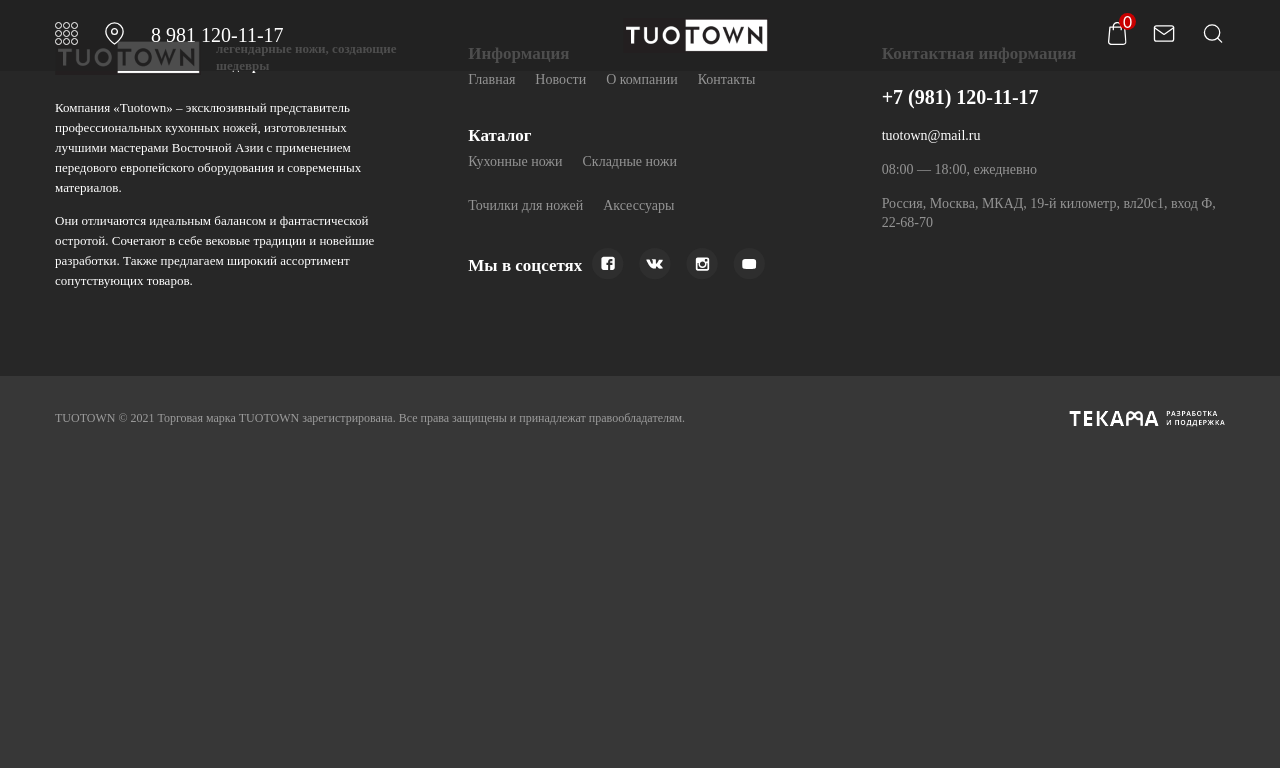
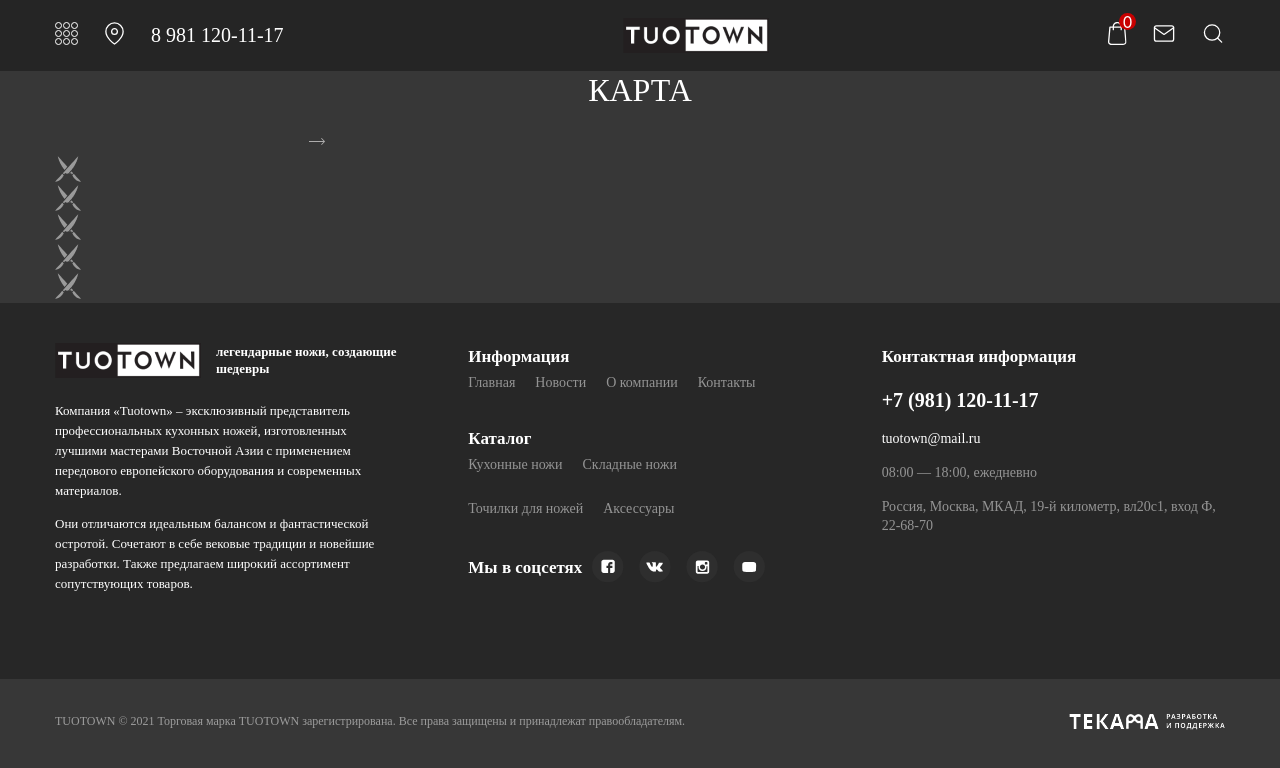
Before and after one commit to Islam-Parchiev/TuoTown, a React (Create React App) app: page /map in a window 1280 px wide. Shown: the top 768 px of the page. Built offline with nearby package versions, Linux system fonts and the light colour scheme.

Commit message:
map-page-html-start

```diff
--- a/src/App.tsx
+++ b/src/App.tsx
@@ -9,7 +9,7 @@ import Footer from './components/Footer/Footer';
 import Catalog from './pages/Catalog/Catalog';
 import Basket from './pages/Basket/Basket';
 import Service from './pages/Service/Service';
-
+import Map from './pages/Map/Map';
 
 const  App:React.FC = () => {
 	const [toggleSidebar,setToggleSidebar] = React.useState<boolean>(false);
@@ -21,6 +21,7 @@ const  App:React.FC = () => {
 				<Route path="/catalog" element={<Catalog toggleSidebar={toggleSidebar} setToggleSidebar={setToggleSidebar}/>}/>
 				<Route path="/basket" element={<Basket toggleSidebar={toggleSidebar} setToggleSidebar={setToggleSidebar}/>}/>
 				<Route path="/service" element={<Service toggleSidebar={toggleSidebar} setToggleSidebar={setToggleSidebar}/>}/>
+				<Route path="/map" element={<Map toggleSidebar={toggleSidebar} setToggleSidebar={setToggleSidebar}/>}/>
 			</Routes>
 			<Footer/>
 		</div>
--- a/src/components/Header/Header.tsx
+++ b/src/components/Header/Header.tsx
@@ -38,7 +38,7 @@ const Header: FC<any> = ({ toggleSidebar, setToggleSidebar }) => {
 							<circle cx="19.5" cy="19.5" r="3" />
 						</svg>
 					</button>
-					<button className={`btn-reset ${styles.header__positionBtn}`}>
+					<Link to="/map" className={styles.header__positionBtn}>
 						<svg
 							width="23"
 							height="23"
@@ -64,7 +64,7 @@ const Header: FC<any> = ({ toggleSidebar, setToggleSidebar }) => {
 								stroke-linejoin="round"
 							/>
 						</svg>
-					</button>
+					</Link>
 					<a href="tel:89811201117" className={styles.header__phone}>
 						8 981 120-11-17
 					</a>
--- /dev/null
+++ b/src/components/MapBody/MapBody.tsx
@@ -0,0 +1,15 @@
+import React from 'react';
+
+import MapNav from '../MapNav/MapNav'
+
+const MapBody: React.FC = () => {
+	return (
+		<div className="Map__body">
+			<div className="container">
+				<MapNav/>
+			</div>
+		</div>
+	)
+}
+
+export default MapBody
--- /dev/null
+++ b/src/components/MapHeader/MapHeader.module.scss
@@ -0,0 +1,15 @@
+.Map__header {
+    text-align: center;
+
+}
+.Map__title {
+
+        color:var(--light-color);
+font-family: Jura;
+font-size: 32px;
+font-style: normal;
+font-weight: 500;
+line-height: 120%; /* 38.4px */
+text-transform: uppercase;
+
+}
--- /dev/null
+++ b/src/components/MapHeader/MapHeader.tsx
@@ -0,0 +1,15 @@
+import React from 'react'
+
+import styles from './MapHeader.module.scss'
+
+const MapHeader: React.FC = () => {
+	return (
+		<div className={styles.Map__header}>
+			<div className="container">
+				<h1 className={styles.Map__title}>Карта</h1>
+			</div>
+		</div>
+	)
+}
+
+export default MapHeader
--- /dev/null
+++ b/src/components/MapNav/MapNav.tsx
@@ -0,0 +1,50 @@
+import React from 'react'
+
+import styles from './MapNav.module.scss'
+
+const MapNav = () => {
+	return (
+		<div className="Map__nav">
+			<label className="Map__search">
+				<input type="text" className="input-reset" />
+				<button className="btn-reset Map__search-btn">
+					<svg
+						xmlns="http://www.w3.org/2000/svg"
+						width="20"
+						height="20"
+						viewBox="0 0 20 20"
+						fill="none">
+						<path
+							fill-rule="evenodd"
+							clip-rule="evenodd"
+							d="M14.9569 7.13921L17.8661 10.1639C18.0446
+								10.3495 18.0446 10.6505 17.8661 10.8361L14.9569 13.8608C14.7783 14.0464 14.4889 14.0464
+								14.3104 13.8608C14.1318 13.6752 14.1318 13.3742 14.3104 13.1886L16.4392 10.9753H2V10.0247H16.4392L14.3104
+								7.81137C14.1318 7.62576 14.1318 7.32482 14.3104 7.13921C14.4889 6.9536 14.7783 6.9536 14.9569 7.13921Z"
+							fill="#ADACAC"
+						/>
+					</svg>
+				</button>
+			</label>
+			<ul className="list-reset Map__categories">
+				<li className="Map__categories-item">
+					<img src="/img/Map/categories1.png" alt="" />
+				</li>
+				<li className="Map__categories-item">
+					<img src="/img/Map/categories1.png" alt="" />
+				</li>
+				<li className="Map__categories-item">
+					<img src="/img/Map/categories1.png" alt="" />
+				</li>
+				<li className="Map__categories-item">
+					<img src="/img/Map/categories1.png" alt="" />
+				</li>
+				<li className="Map__categories-item">
+					<img src="/img/Map/categories1.png" alt="" />
+				</li>
+			</ul>
+		</div>
+	)
+}
+
+export default MapNav
--- a/src/pages/Main/Main.tsx
+++ b/src/pages/Main/Main.tsx
@@ -1,4 +1,4 @@
-import React,{FC} from 'react'
+import {FC} from 'react'
 
 import Quantity from '../../components/Quantity/Quantity'
 import Categories from '../../components/Categories/Categories'
--- /dev/null
+++ b/src/pages/Map/Map.scss
@@ -0,0 +1,19 @@
+.Map {
+     padding-top: 50px;
+
+    &__header {
+        text-align: center;
+        h1 {
+            color:var(--light-color);
+font-family: Jura;
+font-size: 32px;
+font-style: normal;
+font-weight: 500;
+line-height: 120%; /* 38.4px */
+text-transform: uppercase;
+        }
+    }
+    &__body {
+
+    }
+}
--- /dev/null
+++ b/src/pages/Map/Map.tsx
@@ -0,0 +1,26 @@
+import React from 'react'
+
+import './Map.scss';
+import { IToggleSidebar } from '../../types/Sidebar';
+import Sidebar from '../../components/Sidebar/Sidebar';
+import MapHeader from '../../components/MapHeader/MapHeader';
+import MapBody from '../../components/MapBody/MapBody';
+
+const Map:React.FC<IToggleSidebar> = ({toggleSidebar,setToggleSidebar}) => {
+	return (
+		<main className="Map">
+			{toggleSidebar === true ? (
+				<Sidebar
+					toggleSidebar={toggleSidebar}
+					setToggleSidebar={setToggleSidebar}
+				/>
+			) : null}
+
+			<MapHeader/>
+			<MapBody/>
+
+		</main>
+	)
+}
+
+export default Map
```
Also changed, not shown: public/img/Map/categories1.png (added), src/components/MapBody/MapBody.module.scss (added), src/components/MapNav/MapNav.module.scss (added).
